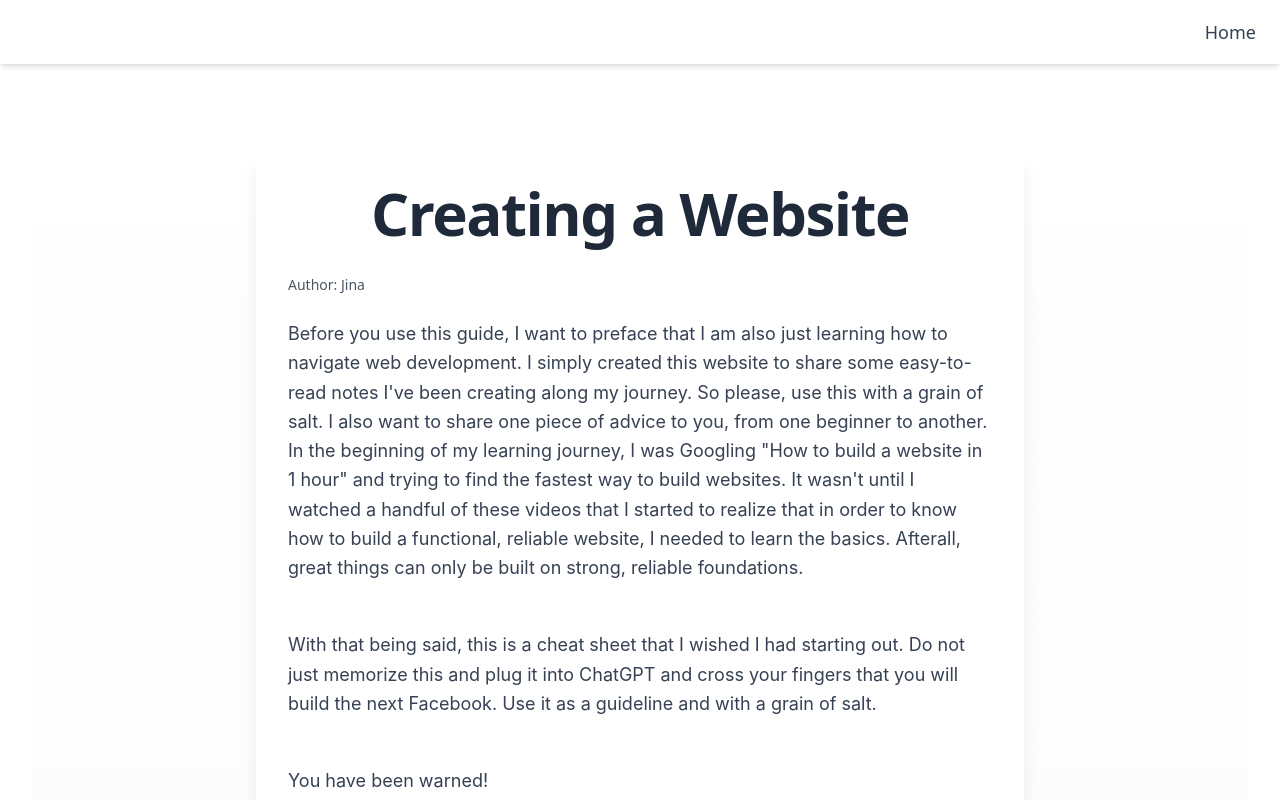
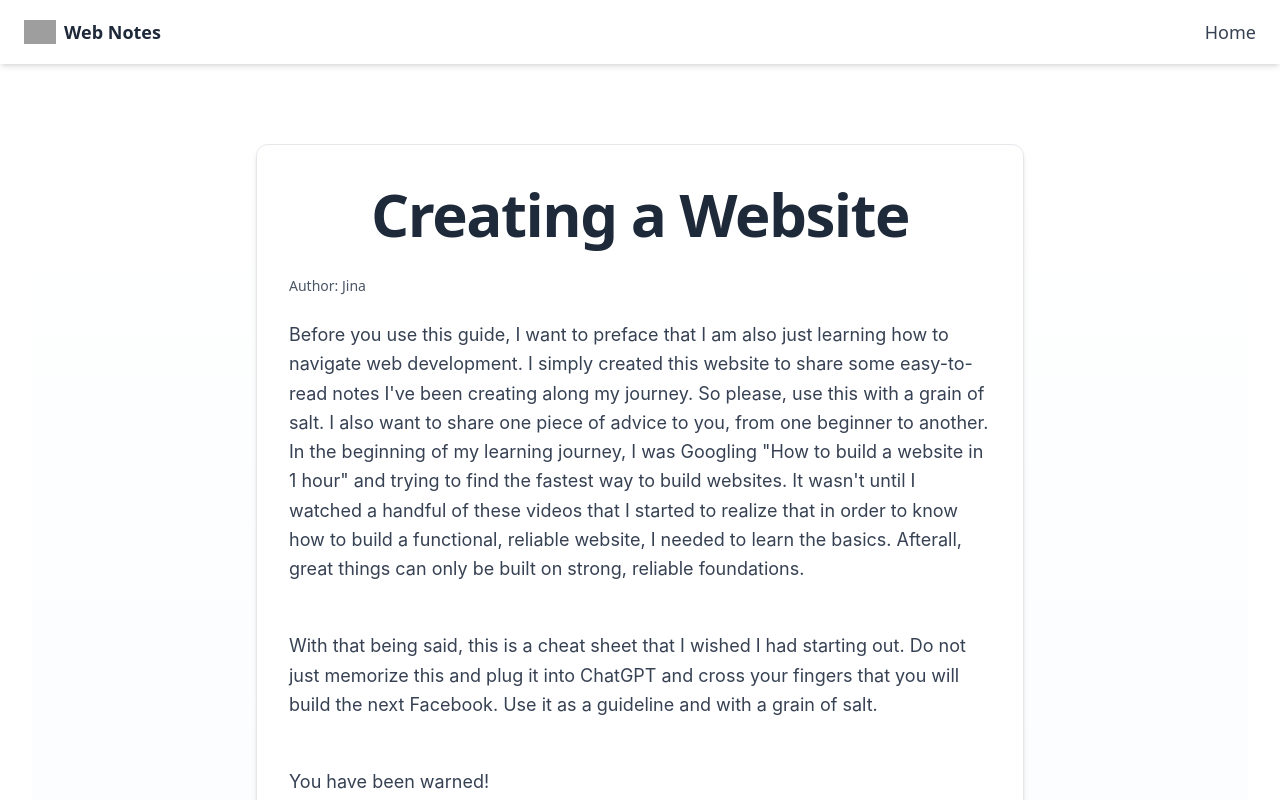
Before and after one commit to popobunns/full-stack-notes, a Next.js app: page /website in a window 1280 px wide. Shown: the top 800 px of the page. Built offline with nearby package versions, Linux system fonts and the light colour scheme; grey boxes are pictures that could not be loaded.

Commit message:
Added Web Logo and Modified main tag for every page

```diff
--- a/src/app/basics/page.js
+++ b/src/app/basics/page.js
@@ -1,7 +1,7 @@
 export default function Home() {
     return (
         <main className="parent-container">
-          <h1 className="page-title">How Servers and Browsers Interact</h1>
+          <h1 className="page-title fade-in-up">How Servers and Browsers Interact</h1>
         </main>
       );
 }
--- a/src/app/globals.css
+++ b/src/app/globals.css
@@ -43,6 +43,14 @@
   @apply flex flex-col items-center justify-start px-8 pt-4 w-full;
 }
 
+.main-container {
+  @apply flex justify-center items-start min-h-screen w-full bg-gradient-to-b from-white to-blue-50 px-4 py-12;
+}
+
+.content-wrapper {
+  @apply w-full max-w-3xl px-8 py-8 bg-white shadow-md rounded-xl border border-gray-200;
+}
+
 .author{
   @apply text-sm text-gray-600 mt-2 mb-6;
 }
@@ -54,6 +62,7 @@
 .ordered-item {
   @apply text-base sm:text-lg leading-relaxed;
 }
+
 
 .inline-code {
   @apply font-semibold bg-gray-100 text-red-600 px-1.5 py-0.5 rounded text-sm;
--- a/src/app/layout.js
+++ b/src/app/layout.js
@@ -1,3 +1,5 @@
+import Image from "next/image";
+import logo from "./images/logo.png";
 import './globals.css'
 import Link from "next/link";
 
@@ -12,7 +14,16 @@ export default function Header({children}) {
     <html lang="en">
       <body className="min-h-screen bg-white">
         {/* Top Nav Bar*/}
-        <header className="h-16 flex items-center justify-end px-6 shadow-md">
+        <header className="h-16 flex items-center justify-between px-6 shadow-md">
+
+
+          {/* Logo */}
+          <Link href="/" className="flex items-center space-x-2">
+              <Image src={logo} alt="Web Notes Logo" width={32} height={32} />
+              <span className="text-lg font-semibold text-gray-800">Web Notes</span>
+          </Link>
+
+          {/* Home Button */}
           <Link href="/" className="text-lg font-medium text-gray-700 hover:text-blue-600">Home</Link>
         </header>
 
--- a/src/app/website/page.js
+++ b/src/app/website/page.js
@@ -1,8 +1,8 @@
 import Link from "next/Link";
 export default function Home() {
     return (
-      <main className="flex justify-center items-start min-h-screen bg-gradient-to-b from-white to-gray-100 px-4 py-12">
-        <div className="max-w-3xl w-full bg-white rounded-2xl shadow-xl p-8 fade-in-up">
+      <main className="main-container">
+        <div className="content-wrapper fade-in-up">
           <h1 className="page-title fade-in-up">Creating a Website</h1>
 
           {/* Author Note*/}
@@ -116,7 +116,7 @@ export default function Home() {
             </ol>
 
         {/* Routing Pages */}
-        <h3 className="subheading">Step 4: Connecting Your Pages</h3>
+        <h3 className="subheading">Step 4: Routing Your Pages</h3>
         <br/>
         <p className="body">Once you've created your pages, it's time to start routing them to each other so
         you can navigate between the different pages in your website.
```
Also changed, not shown: 1 other file (tests, documents, lock files or other folders).
